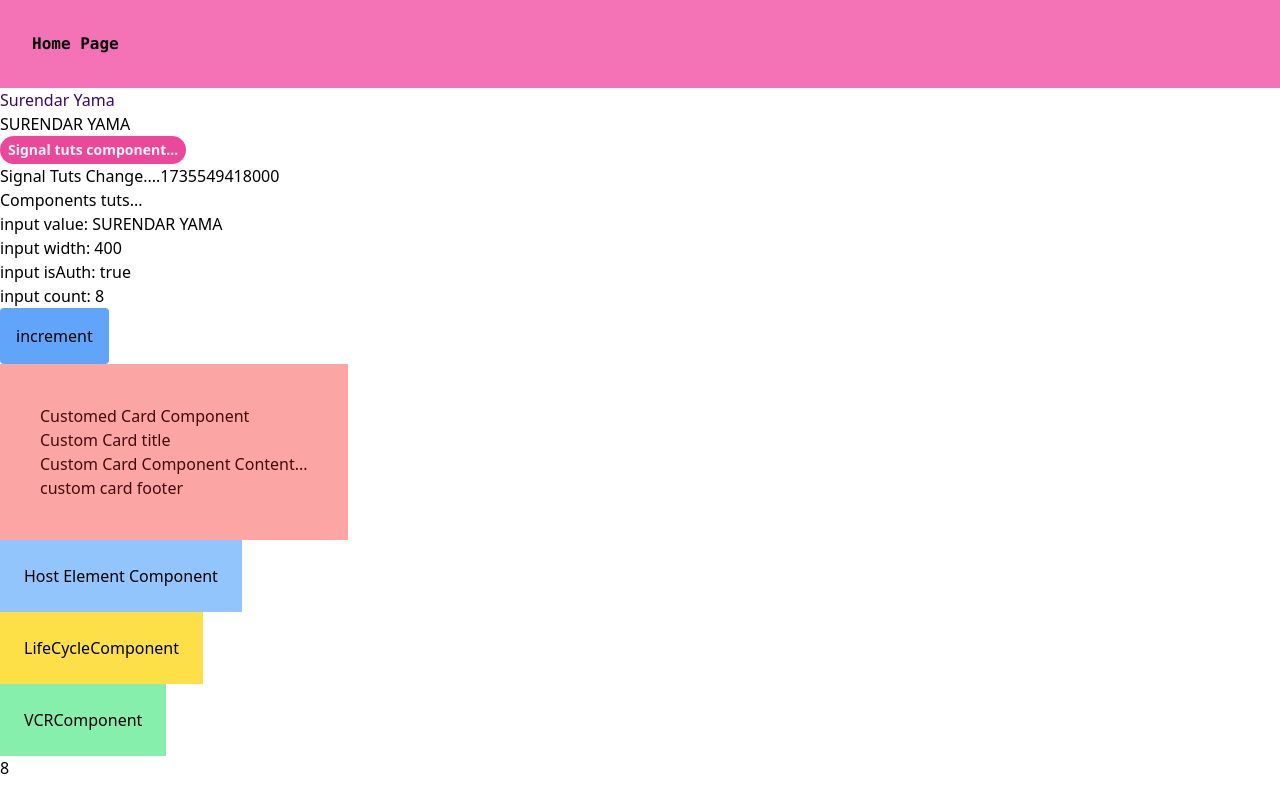
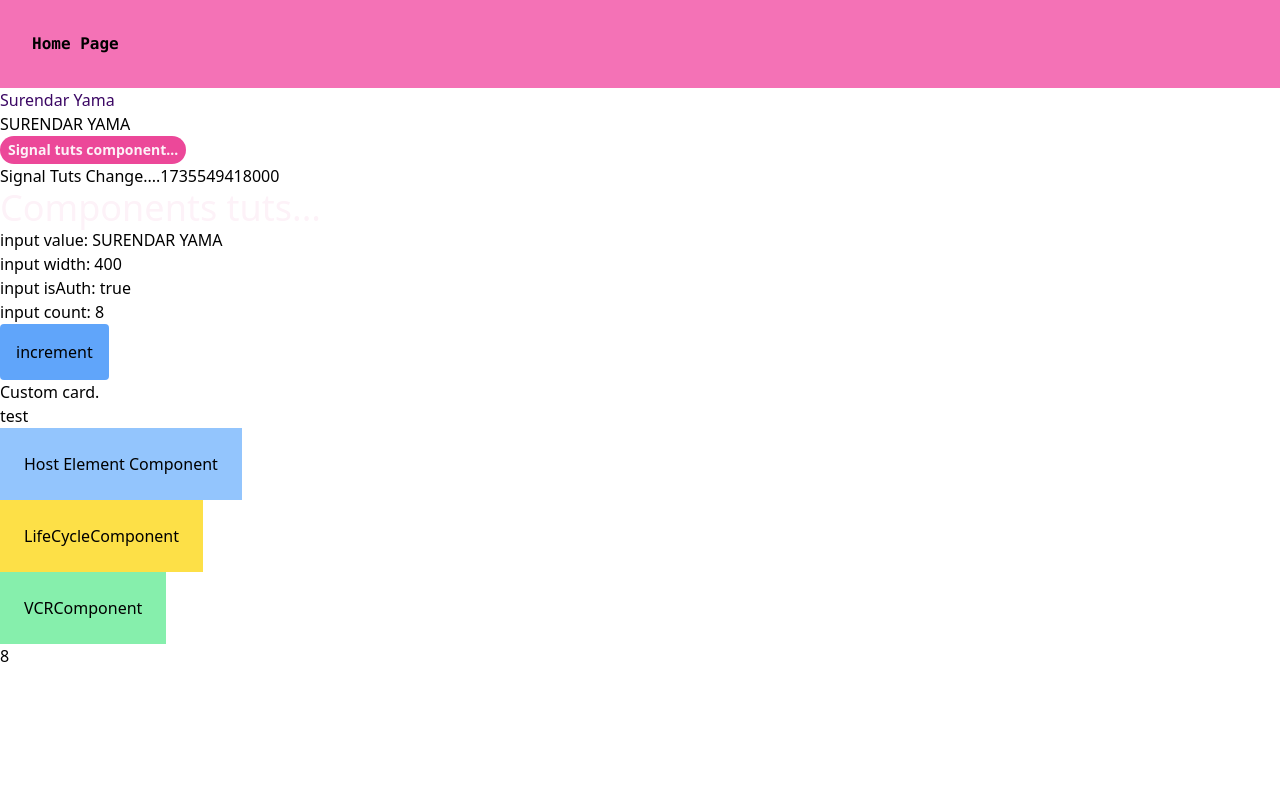
Before and after one commit to SurendarYama/learn-angular-19, an Angular app: page / in a window 1280 px wide. Built offline with nearby package versions, Linux system fonts and the light colour scheme.

Commit message:
content projection done

```diff
--- a/src/app/shared/components/components-tuts/components-tuts.component.html
+++ b/src/app/shared/components/components-tuts/components-tuts.component.html
@@ -1,4 +1,6 @@
-<h1 class="components-tuts-heading">Components tuts...</h1>
+<h1 class="components-tuts-heading text-4xl text-pink-50">
+  Components tuts...
+</h1>
 <div>input value: {{ value() }}</div>
 <div>input width: {{ width() }}</div>
 <div>input isAuth: {{ isAuth() }}</div>
@@ -12,12 +14,7 @@
 </button>
 
 <app-custom-card>
-  <!-- <card-title>Custom Card title</card-title>
-  <card-body>Custom Card Component Content...</card-body>
-  <card-footer>custom card footer</card-footer> -->
-  <h2 ngProjectAs="card-title">Custom Card title</h2>
-  <h2 ngProjectAs="card-body">Custom Card Component Content...</h2>
-  <h3 ngProjectAs="card-footer">custom card footer</h3>
+  <p>test</p>
 </app-custom-card>
 
 <app-host-element></app-host-element>
--- a/src/app/shared/components/components-tuts/components-tuts.component.ts
+++ b/src/app/shared/components/components-tuts/components-tuts.component.ts
@@ -9,20 +9,11 @@ import {
   ComponentRef,
 } from '@angular/core';
 
-import { AppHostElementComponent, AppLifeCycleComponent } from './components';
-
-@Component({
-  selector: 'app-custom-card',
-  template: `
-    <div class="bg-red-300 text-red-950 flex flex-col p-10 w-fit">
-      <h1>Customed Card Component</h1>
-      <ng-content select="card-title"></ng-content>
-      <ng-content select="card-body"></ng-content>
-      <ng-content select="card-footer"></ng-content>
-    </div>
-  `,
-})
-class AppCustomComponent {}
+import {
+  AppHostElementComponent,
+  AppLifeCycleComponent,
+  AppCustomComponent,
+} from './components';
 
 @Component({
   selector: 'app-vcr-component',
@@ -42,7 +33,7 @@ class VCRComponent {
 @Component({
   selector: 'app-components-tuts',
   templateUrl: './components-tuts.component.html',
-  imports: [AppCustomComponent, AppHostElementComponent, AppLifeCycleComponent],
+  imports: [AppHostElementComponent, AppLifeCycleComponent, AppCustomComponent],
 })
 export class ComponentsTutsComponent {
   VRCComponentRef: ComponentRef<VCRComponent> | undefined;
--- /dev/null
+++ b/src/app/shared/components/components-tuts/components/custom.component.ts
@@ -0,0 +1,10 @@
+import { Component } from "@angular/core";
+
+@Component({
+  selector: "app-custom-card",
+  template: ` <div>
+    <h1>Custom card.</h1>
+    <ng-content />
+  </div>`,
+})
+export class AppCustomComponent {}
--- a/src/app/shared/components/components-tuts/components/index.ts
+++ b/src/app/shared/components/components-tuts/components/index.ts
@@ -1,2 +1,3 @@
-export { AppHostElementComponent } from "./host-element.component";
-export { AppLifeCycleComponent } from "./life-cycle.component";
+export { AppHostElementComponent } from './host-element.component';
+export { AppLifeCycleComponent } from './life-cycle.component';
+export { AppCustomComponent } from './custom.component';
```
